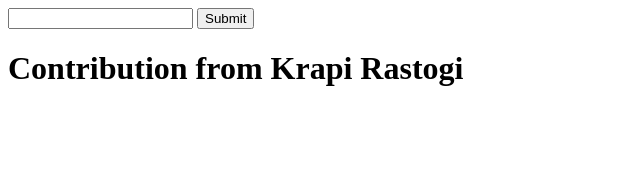
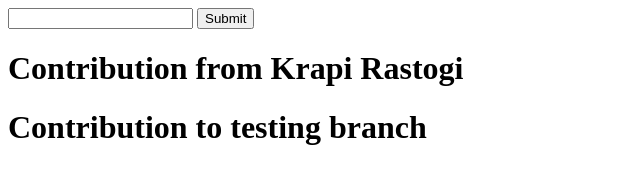
Before and after one commit to krapirastogi/git_works, a plain HTML site: page index.html in a window 1280 px wide. Shown: the whole page, without its empty margins (0-640 px from the left). Drawn offline with Linux system fonts and the light colour scheme.

Commit message:
contribution on testing

```diff
--- a/index.html
+++ b/index.html
@@ -10,5 +10,6 @@
   <input type="text"/>
   <button>Submit</button>
   <h1>Contribution from Krapi Rastogi</h1>
+  <h1>Contribution to testing branch</h1>
 </body>
 </html>
```
